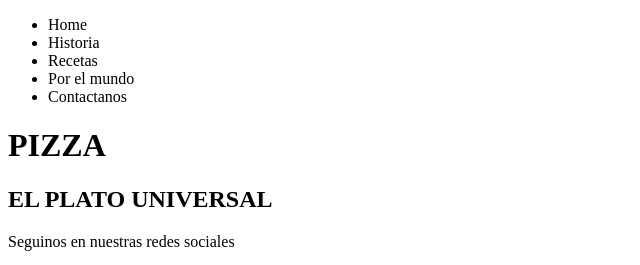
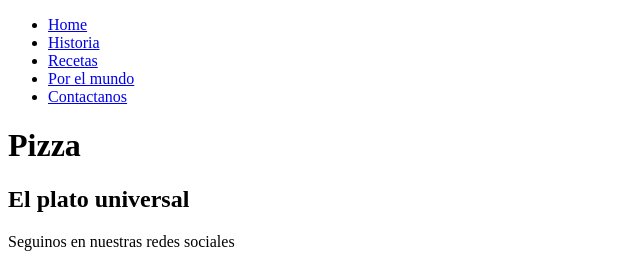
Before and after one commit to NataliaEspina/Pizza, a plain HTML site: page index.html in a window 1280 px wide. Shown: the top 265 px of the page, without its empty margins (0-640 px from the left). Drawn offline with Linux system fonts and the light colour scheme.

Commit message:
Modifiqué Index

```diff
--- a/index.html
+++ b/index.html
@@ -10,17 +10,17 @@
     <header>
         <nav>
             <ul>
-                <li>Home</li>
-                <li>Historia</li>
-                <li>Recetas</li>
-                <li>Por el mundo</li>
-                <li>Contactanos</li>
+                <li><a href="./index.html">Home</a></li>
+                <li><a href="./pages/historia.html">Historia</a></li>
+                <li><a href="./pages/recetas.html">Recetas</a></li>
+                <li><a href="./pages/porelmundo.html">Por el mundo</a></li>
+                <li><a href="./pages/contacto.html">Contactanos</a></li>
             </ul>
         </nav>
     </header>
     <main>
-        <h1>PIZZA</h1>
-        <h2>EL PLATO UNIVERSAL</h2>
+        <h1>Pizza</h1>
+        <h2>El plato universal</h2>
     </main>
     <footer>
         <p>Seguinos en nuestras redes sociales</p>
```
